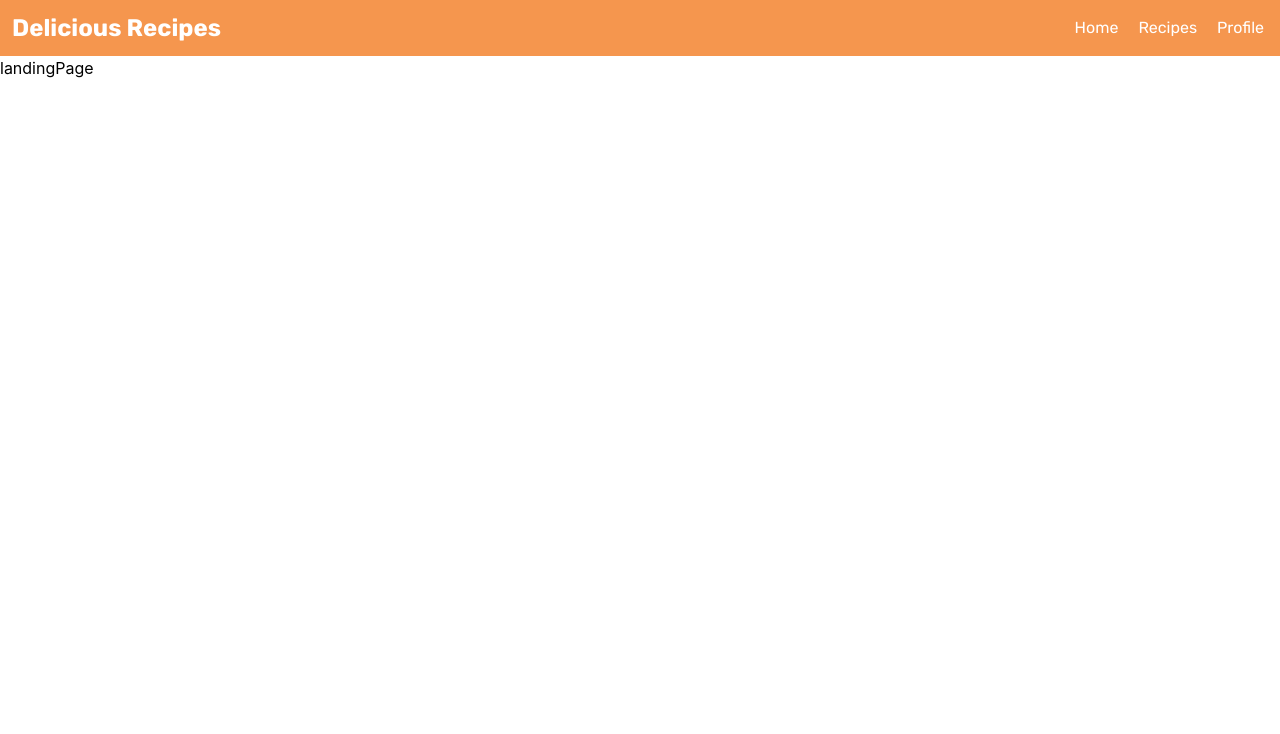
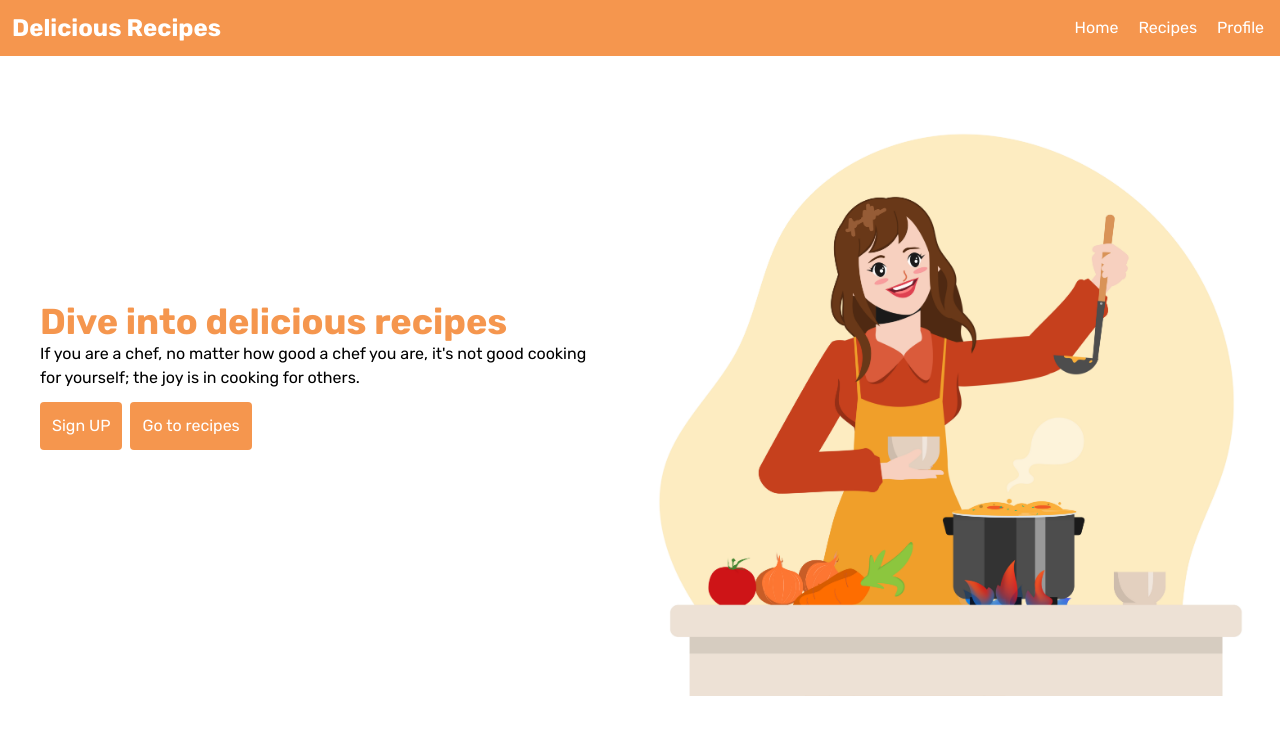
Before and after one commit to ayusmanmindfire/recipe-frontend, a React (Create React App) app: page / in a window 1280 px wide. Shown: the top 734 px of the page. Built offline with nearby package versions, Linux system fonts and the light colour scheme.

Commit message:
feat: Add landing page

```diff
--- /dev/null
+++ b/src/components/CustomButton.jsx
@@ -0,0 +1,9 @@
+export const CustomButton = ({text}) => {
+    return (
+        <>
+            <button className="bg-primary hover:bg-hoverPrimary text-white mt-3 rounded p-3 font-Rubik">
+                {text}
+            </button>
+        </>
+    )
+}
--- a/src/pages/LandingPage.jsx
+++ b/src/pages/LandingPage.jsx
@@ -1,10 +1,34 @@
 import { Navbar } from "../components/Navbar"
+import cookingImage from "../assets/cooking.jpg"
+import { CustomButton } from "../components/CustomButton"
 
-export const LandingPage=()=>{
-    return(
+export const LandingPage = () => {
+    return (
         <>
-        <Navbar/>
-        landingPage
+            <Navbar />
+
+            {/* landing page design */}
+            <div className="grid grid-cols-1 md:grid-cols-2">
+                {/* left container */}
+                <div className="w-full p-10 flex justify-center items-center ">
+                    <div className="block">
+                        <div className="font-bold text-4xl font-Rubik text-primary">
+                            Dive into delicious recipes
+                        </div>
+                        <div className="font-Rubik">
+                            If you are a chef, no matter how good a chef you are, it's not good cooking for yourself; the joy is in cooking for others.
+                        </div>
+                        <div className="flex gap-2">
+                        <CustomButton text="Sign UP"/>
+                        <CustomButton text="Go to recipes"/>
+                        </div>
+                    </div>
+                </div>
+                {/* right container */}
+                <div className="w-full">
+                    <img src={cookingImage} alt="" />
+                </div>
+            </div>
         </>
     )
 }
--- a/tailwind.config.js
+++ b/tailwind.config.js
@@ -7,6 +7,7 @@ module.exports = {
     extend: {
       colors: {
         primary: '#f5964e',
+        hoverPrimary: '#e8731c',
         secondary: '#ffffff',
         background: '#e3342f',
       },
```
Also changed, not shown: src/assets/cooking.jpg (added).
